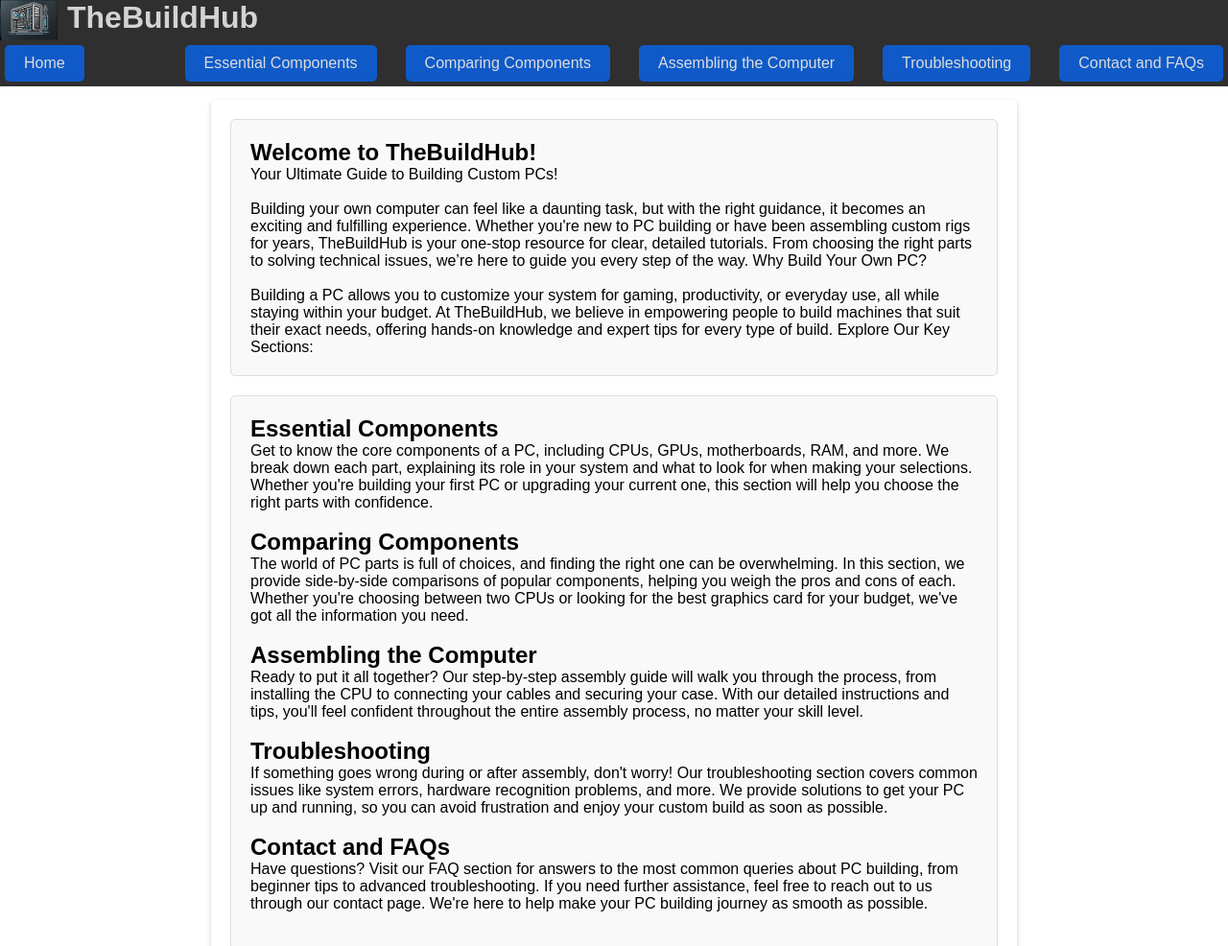
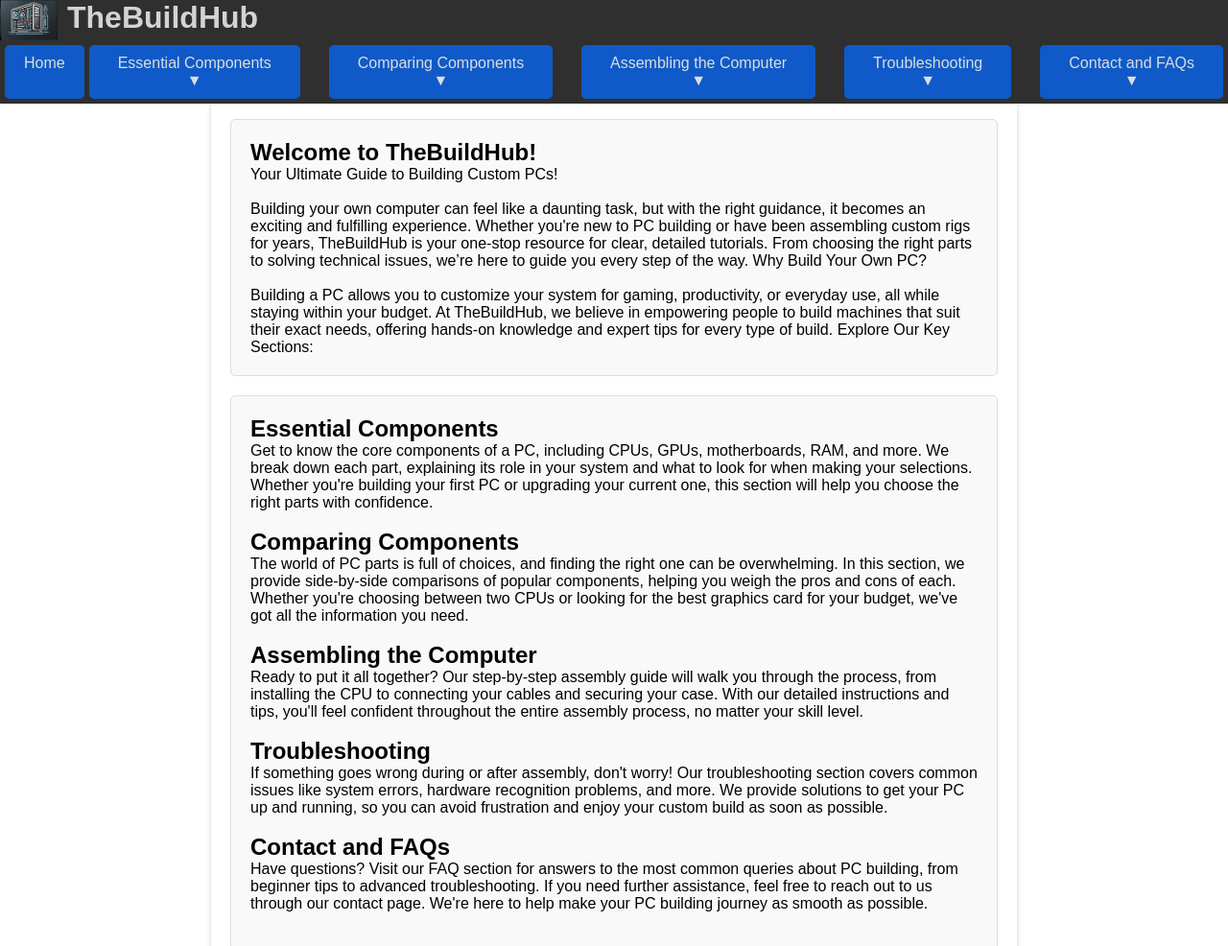
Before and after one commit to MikotajInholland/WebMarkUp1, a plain HTML site: page index.html in a window 1280 px wide. Shown: the top 986 px of the page at 96% size. Drawn offline with Linux system fonts and the light colour scheme.

Commit message:
Update index.html

```diff
--- a/index.html
+++ b/index.html
@@ -17,7 +17,7 @@
         <button class="home-button">Home</button>
 
         <span class="dropdown">
-            <button>Essential Components</button>
+            <button>Essential Components ▼</button>
             <ul class="dropdown-content">
                 <a href="essential-components.html#cpu">CPU</a>
                 <a href="essential-components.html#gpu">GPU</a>
@@ -30,7 +30,7 @@
         </span>
 
         <span class="dropdown">
-            <button>Comparing Components</button>
+            <button>Comparing Components ▼</button>
             <ul class="dropdown-content">
                 <a href="#">CPUs</a>
                 <a href="#">GPUs</a>
@@ -40,7 +40,7 @@
         </span>
 
         <span class="dropdown">
-            <button>Assembling the Computer</button>
+            <button>Assembling the Computer ▼</button>
             <ul class="dropdown-content">
                 <a href="#">Step 1: Case</a>
                 <a href="#">Step 2: CPU</a>
@@ -50,7 +50,7 @@
         </span>
 
         <span class="dropdown">
-            <button>Troubleshooting</button>
+            <button>Troubleshooting ▼</button>
             <ul class="dropdown-content">
                 <a href="#">Common Errors</a>
                 <a href="#">BIOS Issues</a>
@@ -60,7 +60,7 @@
         </span>
 
         <span class="dropdown">
-            <button>Contact and FAQs</button>
+            <button>Contact and FAQs ▼</button>
             <ul class="dropdown-content">
                 <a href="#">Contact Us</a>
                 <a href="#">FAQ</a>
```
